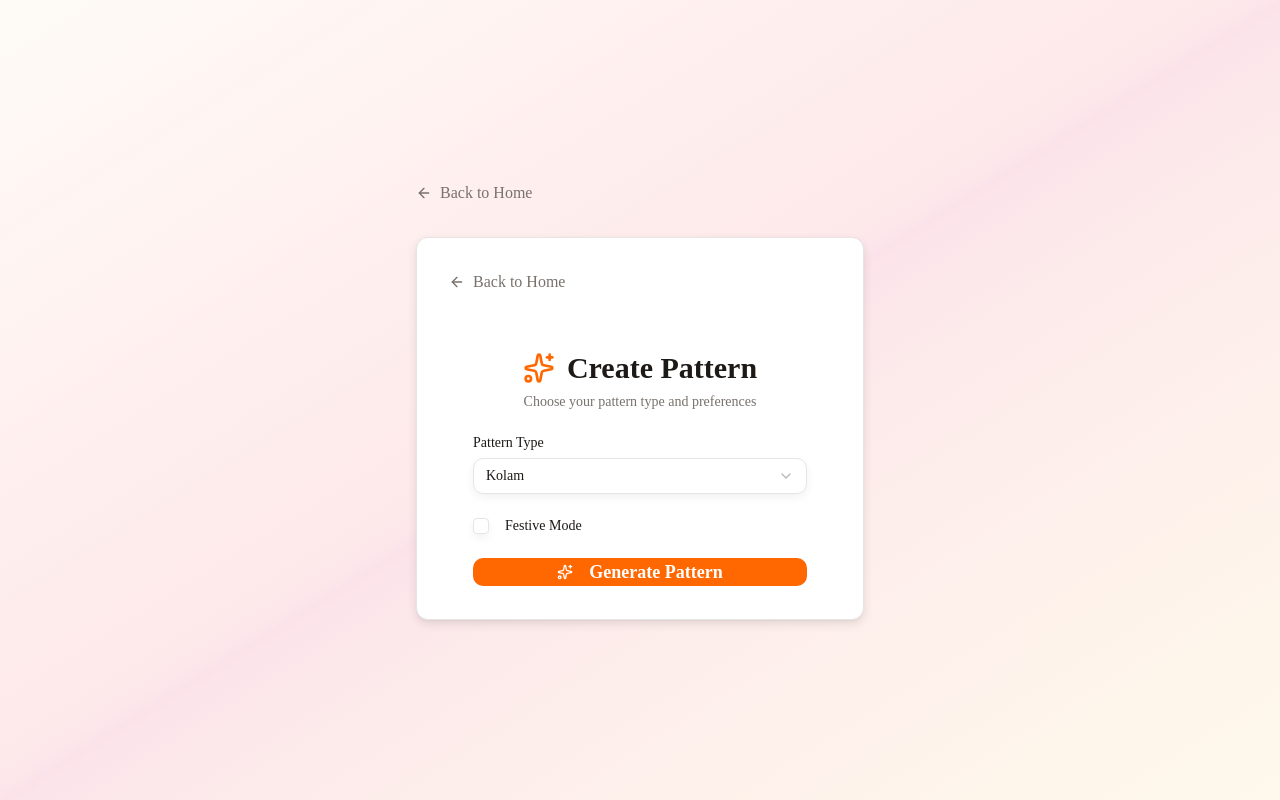
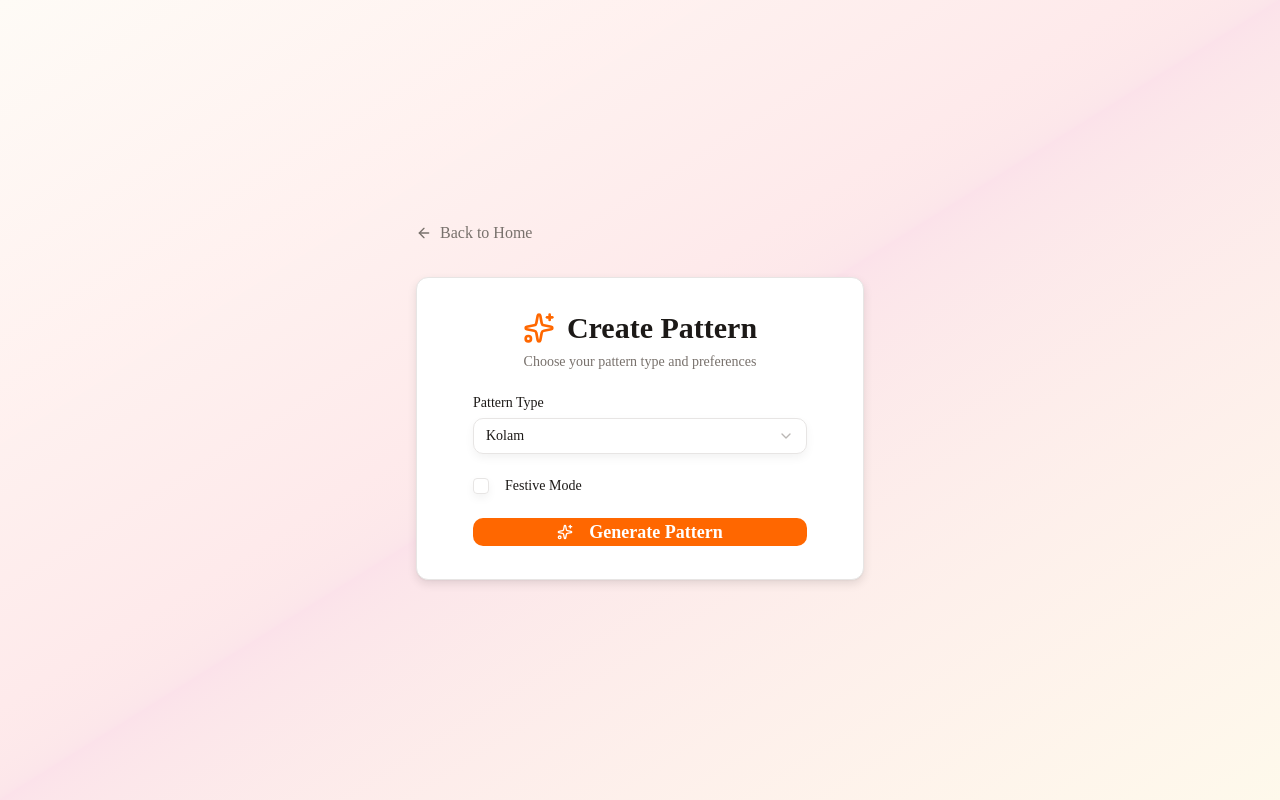
Before and after one commit to Siddhesh-Agarwal/Mandala-AI, a React (Vite) app in the folder frontend/: page /create in a window 1280 px wide. Shown: the top 800 px of the page. Built offline with nearby package versions, Linux system fonts and the light colour scheme.

Commit message:
Add Cloudflare R2 to tech stack

```diff
--- a/frontend/src/pages/Create.tsx
+++ b/frontend/src/pages/Create.tsx
@@ -85,14 +85,6 @@ export default function CreatePage() {
         {isIdle ? (
           // Main Card
           <Card className="bg-card border border-border rounded-lg p-8 shadow-glow">
-            {/* Back Button */}
-            <Link
-              to="/"
-              className="inline-flex items-center text-muted-foreground hover:text-foreground mb-8 transition-colors"
-            >
-              <ArrowLeft className="h-4 w-4 mr-2" />
-              Back to Home
-            </Link>
             <CardHeader className="text-center">
               <CardTitle className="flex items-center justify-center">
                 <Sparkles className="h-8 w-8 text-primary mr-3" />
```
Also changed, not shown: 1 other file (tests, documents, lock files or other folders).
